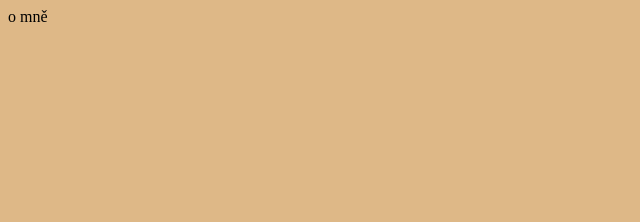
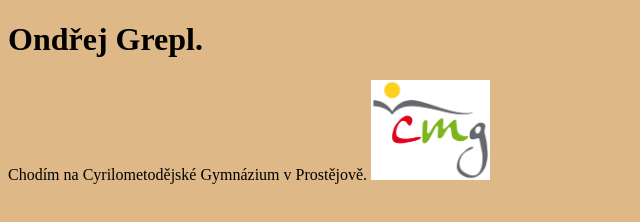
Before and after one commit to greplondrej/greplondrej, a plain HTML site: page omně.html in a window 1280 px wide. Shown: the whole page, without its empty margins (0-640 px from the left). Drawn offline with Linux system fonts and the light colour scheme.

Commit message:
Add files via upload

```diff
--- a/omně.html
+++ b/omně.html
@@ -1,8 +1,13 @@
 <!DOCTYPE html>
 <html lang="cs">
-<head>o mně
+<head>
     <meta charset="UTF-8">
     <meta name="viewport" content="width=device-width, initial-scale=1.0">
     <title>Document</title>
     <link rel="stylesheet" href="style.css">
+<h1> Ondřej Grepl. </h1>
+Chodím na Cyrilometodějské Gymnázium v Prostějově.
 </head>
+<body>
+<a>
+<img class="right" src="obrazek.jpg" height="100px">
```
